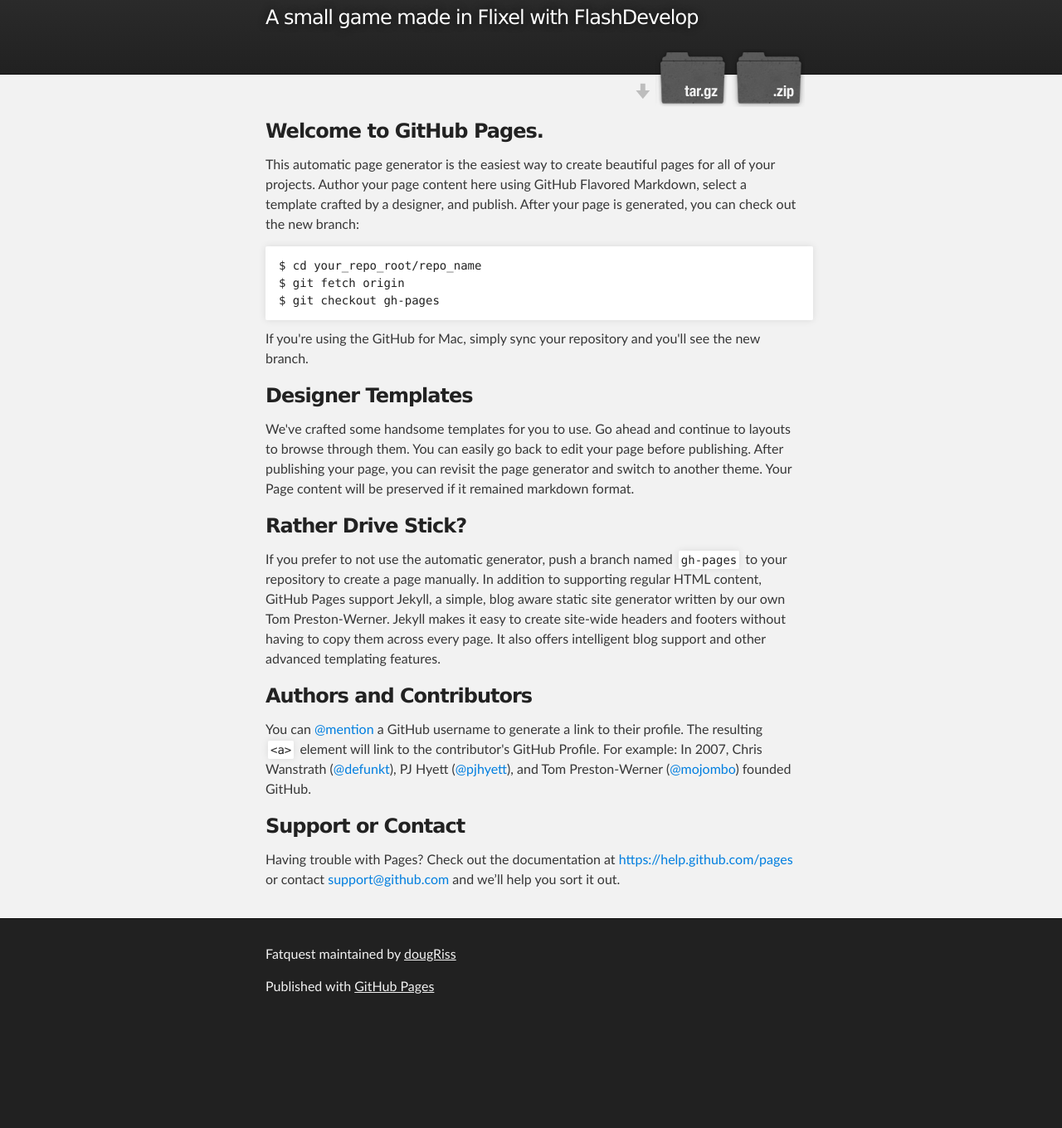
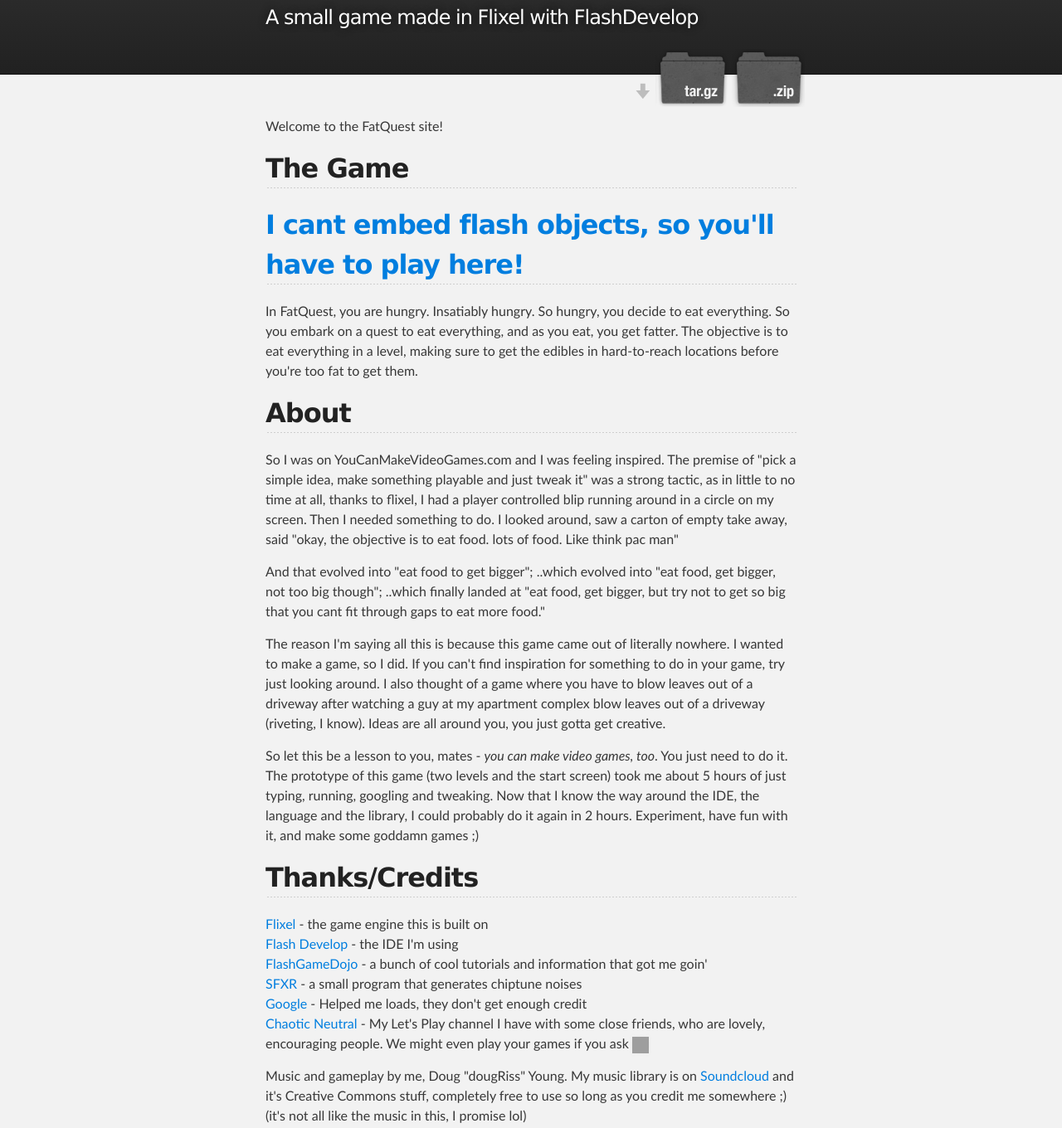
Before and after one commit to captain-god/FatQuest, a plain HTML site: page index.html in a window 1280 px wide. Shown: the part 120-1480 px from the top of the page at 83% size. Before the commit the page ends 1356 px from the top, so only its background shows below. Drawn offline with Linux system fonts and the light colour scheme; grey boxes are pictures that could not be loaded.

```diff
--- a/index.html
+++ b/index.html
@@ -31,37 +31,41 @@
     <!-- MAIN CONTENT -->
     <div id="main_content_wrap" class="outer">
       <section id="main_content" class="inner">
-        <h3>
-<a id="welcome-to-github-pages" class="anchor" href="#welcome-to-github-pages" aria-hidden="true"><span class="octicon octicon-link"></span></a>Welcome to GitHub Pages.</h3>
+        <p>Welcome to the FatQuest site!</p>
 
-<p>This automatic page generator is the easiest way to create beautiful pages for all of your projects. Author your page content here using GitHub Flavored Markdown, select a template crafted by a designer, and publish. After your page is generated, you can check out the new branch:</p>
+<h2>
+<a id="the-game" class="anchor" href="#the-game" aria-hidden="true"><span class="octicon octicon-link"></span></a>The Game</h2>
 
-<pre><code>$ cd your_repo_root/repo_name
-$ git fetch origin
-$ git checkout gh-pages
-</code></pre>
+<h2>
+<a id="i-cant-embed-flash-objects-so-youll-have-to-play-here" class="anchor" href="#i-cant-embed-flash-objects-so-youll-have-to-play-here" aria-hidden="true"><span class="octicon octicon-link"></span></a><a href="http://dougriss.com/games/fatquest.html">I cant embed flash objects, so you'll have to play here!</a>
+</h2>
 
-<p>If you're using the GitHub for Mac, simply sync your repository and you'll see the new branch.</p>
+<p>In FatQuest, you are hungry. Insatiably hungry. So hungry, you decide to eat everything. So you embark on a quest to eat everything, and as you eat, you get fatter. The objective is to eat everything in a level, making sure to get the edibles in hard-to-reach locations before you're too fat to get them.</p>
 
-<h3>
-<a id="designer-templates" class="anchor" href="#designer-templates" aria-hidden="true"><span class="octicon octicon-link"></span></a>Designer Templates</h3>
+<h2>
+<a id="about" class="anchor" href="#about" aria-hidden="true"><span class="octicon octicon-link"></span></a>About</h2>
 
-<p>We've crafted some handsome templates for you to use. Go ahead and continue to layouts to browse through them. You can easily go back to edit your page before publishing. After publishing your page, you can revisit the page generator and switch to another theme. Your Page content will be preserved if it remained markdown format.</p>
+<p>So I was on YouCanMakeVideoGames.com and I was feeling inspired. The premise of "pick a simple idea, make something playable and just tweak it" was a strong tactic, as in little to no time at all, thanks to flixel, I had a player controlled blip running around in a circle on my screen. Then I needed something to do. I looked around, saw a carton of empty take away, said "okay, the objective is to eat food. lots of food. Like think pac man"</p>
 
-<h3>
-<a id="rather-drive-stick" class="anchor" href="#rather-drive-stick" aria-hidden="true"><span class="octicon octicon-link"></span></a>Rather Drive Stick?</h3>
+<p>And that evolved into "eat food to get bigger";
+..which evolved into "eat food, get bigger, not too big though";
+..which finally landed at "eat food, get bigger, but try not to get so big that you cant fit through gaps to eat more food."</p>
 
-<p>If you prefer to not use the automatic generator, push a branch named <code>gh-pages</code> to your repository to create a page manually. In addition to supporting regular HTML content, GitHub Pages support Jekyll, a simple, blog aware static site generator written by our own Tom Preston-Werner. Jekyll makes it easy to create site-wide headers and footers without having to copy them across every page. It also offers intelligent blog support and other advanced templating features.</p>
+<p>The reason I'm saying all this is because this game came out of literally nowhere. I wanted to make a game, so I did. If you can't find inspiration for something to do in your game, try just looking around. I also thought of a game where you have to blow leaves out of a driveway after watching a guy at my apartment complex blow leaves out of a driveway (riveting, I know). Ideas are all around you, you just gotta get creative.</p>
 
-<h3>
-<a id="authors-and-contributors" class="anchor" href="#authors-and-contributors" aria-hidden="true"><span class="octicon octicon-link"></span></a>Authors and Contributors</h3>
+<p>So let this be a lesson to you, mates - <em>you can make video games, too</em>. You just need to do it. The prototype of this game (two levels and the start screen) took me about 5 hours of just typing, running, googling and tweaking. Now that I know the way around the IDE, the language and the library, I could probably do it again in 2 hours. Experiment, have fun with it, and make some goddamn games ;)</p>
 
-<p>You can <a href="https://github.com/blog/821" class="user-mention">@mention</a> a GitHub username to generate a link to their profile. The resulting <code>&lt;a&gt;</code> element will link to the contributor's GitHub Profile. For example: In 2007, Chris Wanstrath (<a href="https://github.com/defunkt" class="user-mention">@defunkt</a>), PJ Hyett (<a href="https://github.com/pjhyett" class="user-mention">@pjhyett</a>), and Tom Preston-Werner (<a href="https://github.com/mojombo" class="user-mention">@mojombo</a>) founded GitHub.</p>
+<h2>
+<a id="thankscredits" class="anchor" href="#thankscredits" aria-hidden="true"><span class="octicon octicon-link"></span></a>Thanks/Credits</h2>
 
-<h3>
-<a id="support-or-contact" class="anchor" href="#support-or-contact" aria-hidden="true"><span class="octicon octicon-link"></span></a>Support or Contact</h3>
+<p><a href="http://flixel.org">Flixel</a> - the game engine this is built on<br>
+<a href="http://www.flashdevelop.org/">Flash Develop</a> - the IDE I'm using<br>
+<a href="http://flashgamedojo.com">FlashGameDojo</a> - a bunch of cool tutorials and information that got me goin'<br>
+<a href="www.drpetter.se/project_sfxr.html">SFXR</a> - a small program that generates chiptune noises<br>
+<a href="http://google.com/">Google</a> - Helped me loads, they don't get enough credit<br>
+<a href="https://www.youtube.com/channel/UCNz5nxTt0r64Wjg7HfkebAg">Chaotic Neutral</a> - My Let's Play channel I have with some close friends, who are lovely, encouraging people. We might even play your games if you ask <img class="emoji" title=":+1:" alt=":+1:" src="https://assets-cdn.github.com/images/icons/emoji/unicode/1f44d.png" height="20" width="20" align="absmiddle">   </p>
 
-<p>Having trouble with Pages? Check out the documentation at <a href="https://help.github.com/pages">https://help.github.com/pages</a> or contact <a href="mailto:support@github.com">support@github.com</a> and we’ll help you sort it out.</p>
+<p>Music and gameplay by me, Doug "dougRiss" Young. My music library is on <a href="http://soundcloud.com/auxadome">Soundcloud</a> and it's Creative Commons stuff, completely free to use so long as you credit me somewhere ;) (it's not all like the music in this, I promise lol)</p>
       </section>
     </div>
 
@@ -73,6 +77,16 @@
       </footer>
     </div>
 
+              <script type="text/javascript">
+            var gaJsHost = (("https:" == document.location.protocol) ? "https://ssl." : "http://www.");
+            document.write(unescape("%3Cscript src='" + gaJsHost + "google-analytics.com/ga.js' type='text/javascript'%3E%3C/script%3E"));
+          </script>
+          <script type="text/javascript">
+            try {
+              var pageTracker = _gat._getTracker("UA-62375502-2");
+            pageTracker._trackPageview();
+            } catch(err) {}
+          </script>
 
 
   </body>
```
Also changed, not shown: params.json (+1 -1 lines).
